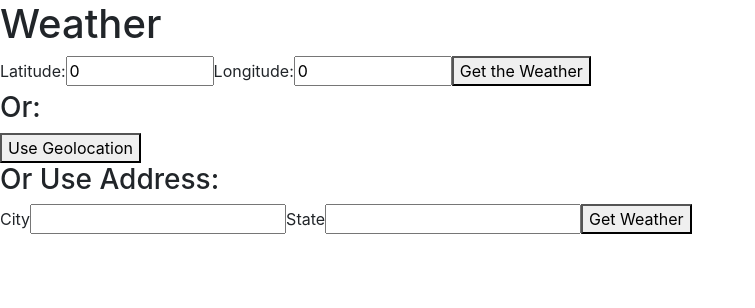
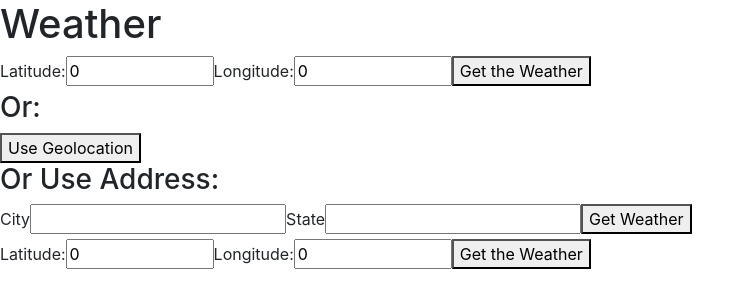
Before and after one commit to CodySelman/weather-app, a React (Create React App) app in the folder client/: page / in a window 1280 px wide. Shown: the top 308 px of the page, without its empty margins (0-755 px from the left). Built offline with nearby package versions, Linux system fonts and the light colour scheme.

Commit message:
Passed props down from App to FormHandler to LatLonForm to make LatLonForm component function correctly.

```diff
--- a/client/src/App.js
+++ b/client/src/App.js
@@ -4,6 +4,7 @@ import { getWeather } from "./services/weather";
 import { addressLookup } from './services/addressLookup';
 import { isEmptyObject } from "./utils";
 import HourlyWeather from "./HourlyWeather";
+import FormHandler from './FormHandler';
 
 class App extends Component {
   constructor() {
@@ -143,6 +144,13 @@ class App extends Component {
             onChange = { e => this.handleStateChange(e)} />
           <button type='submit'>Get Weather</button>
         </form>
+        <FormHandler
+          handleLatLonSubmit={this.handleLatLonSubmit}
+          handleLatChange = {this.handleLatChange}
+          handleLonChange = {this.handleLonChange}
+          lat = {this.state.lat}
+          lon = {this.state.lon}
+        />
         {this.state.error ? <h1>{this.state.error}</h1> : ""}
         {isEmptyObject(this.state.hourlyWeather) ? (
           ""
--- a/client/src/FormHandler.js
+++ b/client/src/FormHandler.js
@@ -8,6 +8,11 @@ const FormHandler = props => {
     //props go here
     return(
         <LatLonForm
+            handleSubmit = {props.handleLatLonSubmit}
+            handleLatChange = {props.handleLatChange}
+            handleLonChange = {props.handleLonChange}
+            lat = {props.lat}
+            lon = {props.lon}
         />
     )
 }
--- a/client/src/LatLonForm.js
+++ b/client/src/LatLonForm.js
@@ -2,7 +2,7 @@ import React from 'react';
 import PropTypes from 'prop-types';
 
 const LatLonForm = props => {
-    const { handleSubmit, handleLatChange, handleLonChange, lat, lon}
+    const { handleSubmit, handleLatChange, handleLonChange, lat, lon} = props;
     return(
         <form onSubmit={e => props.handleSubmit(e)}>
           <label>Latitude:</label>
```
